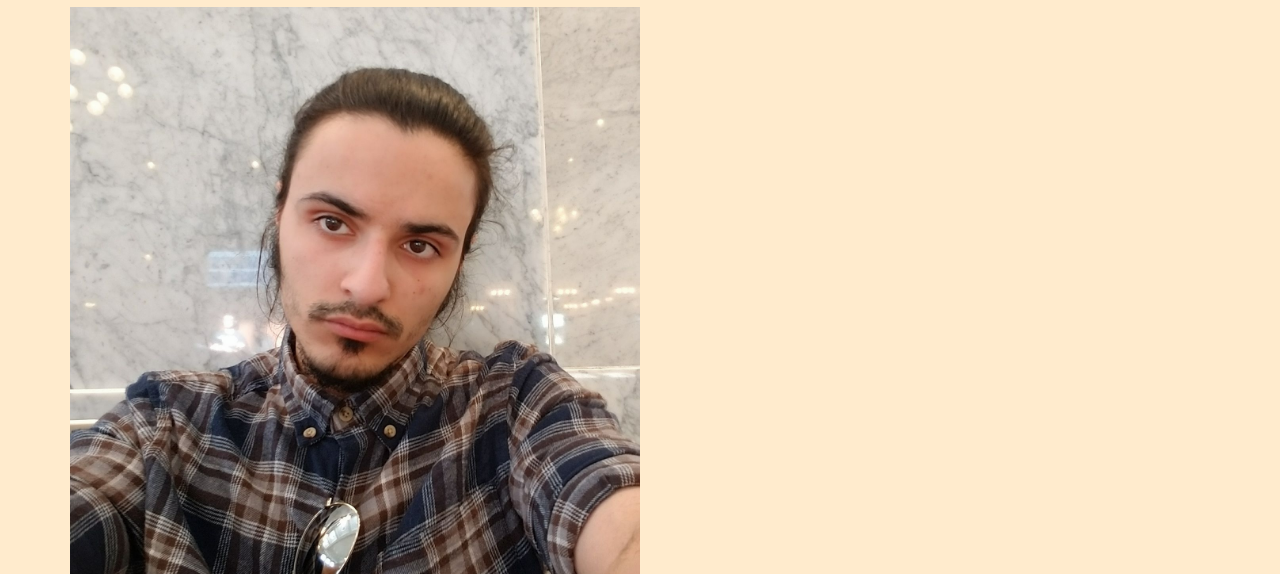
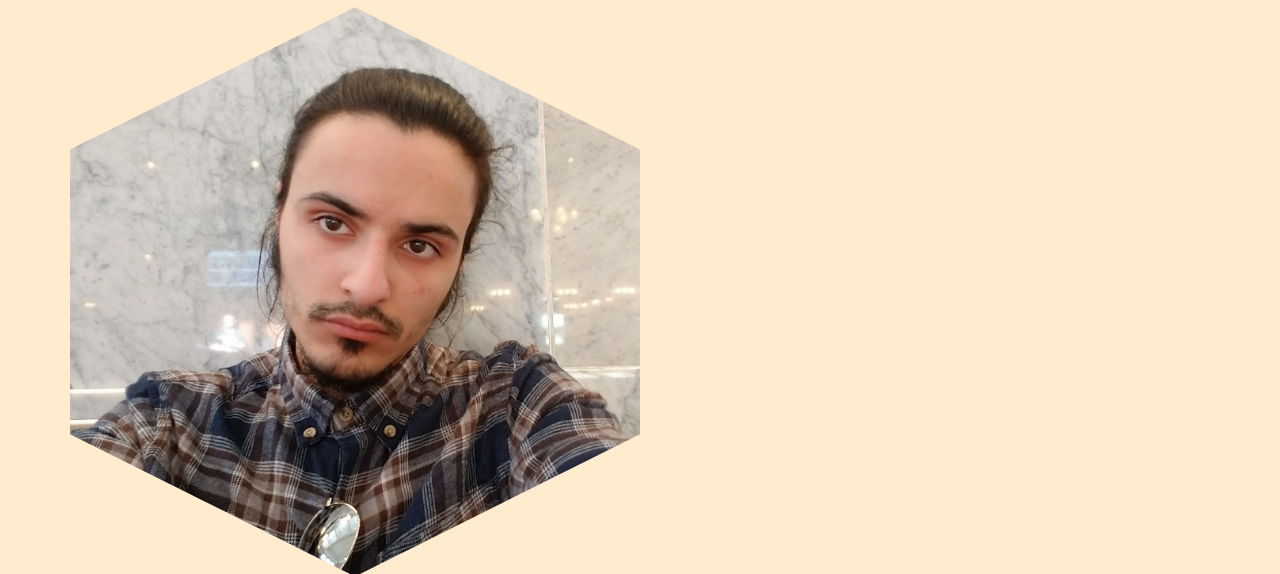
Before and after one commit to TonyBoy56/ruby-friday_project1, a plain HTML site: page index.html in a window 1280 px wide. Shown: the part 261-835 px from the top of the page. Drawn offline with Linux system fonts and the light colour scheme.

Commit message:
add polygon clip-path to and image-rendering to img.

```diff
--- a/css/styles.css
+++ b/css/styles.css
@@ -7,7 +7,9 @@ h1 {
 }
 
 img {
+  image-rendering: crisp-edges;
   text-align: left;
   width: 50%;
   max-width: auto;
+  clip-path: polygon(50% 0, 100% 25%, 100% 75%, 50% 100%, 0 75%, 0 25%);
 }
```
